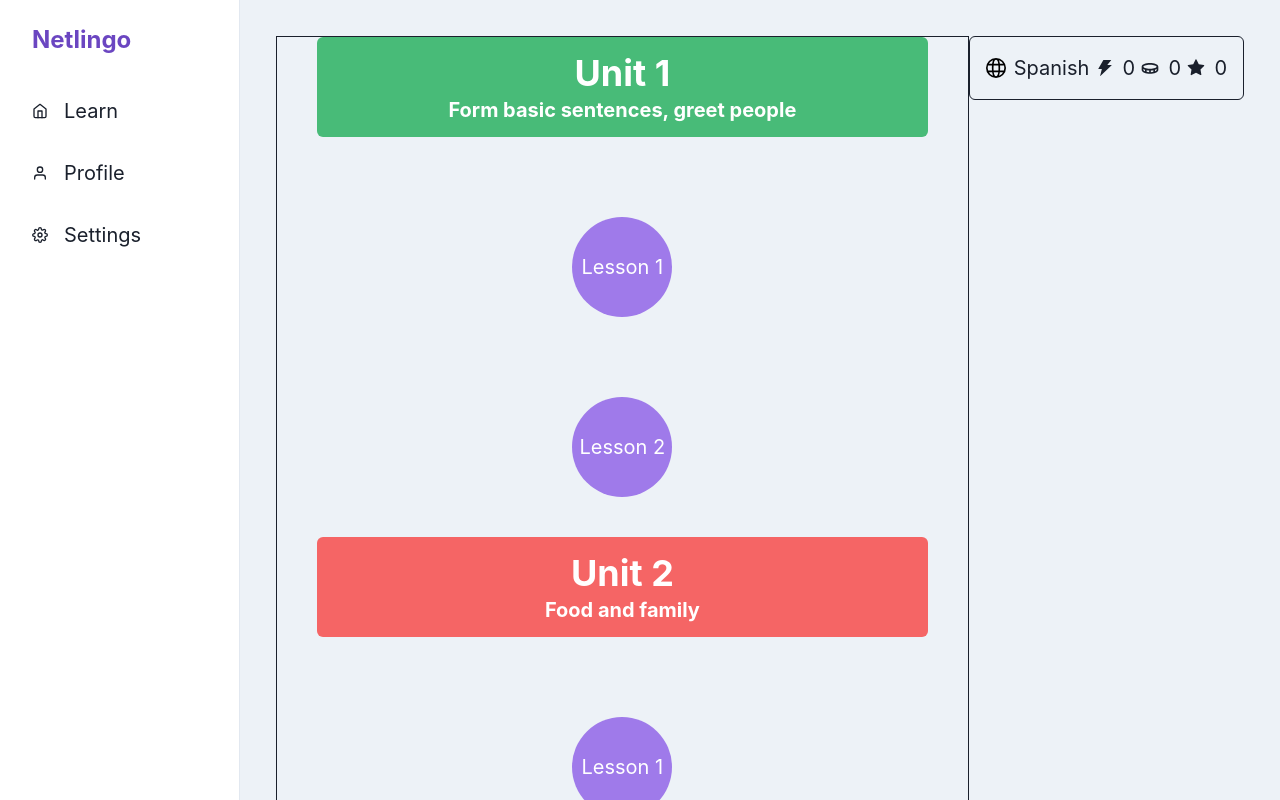
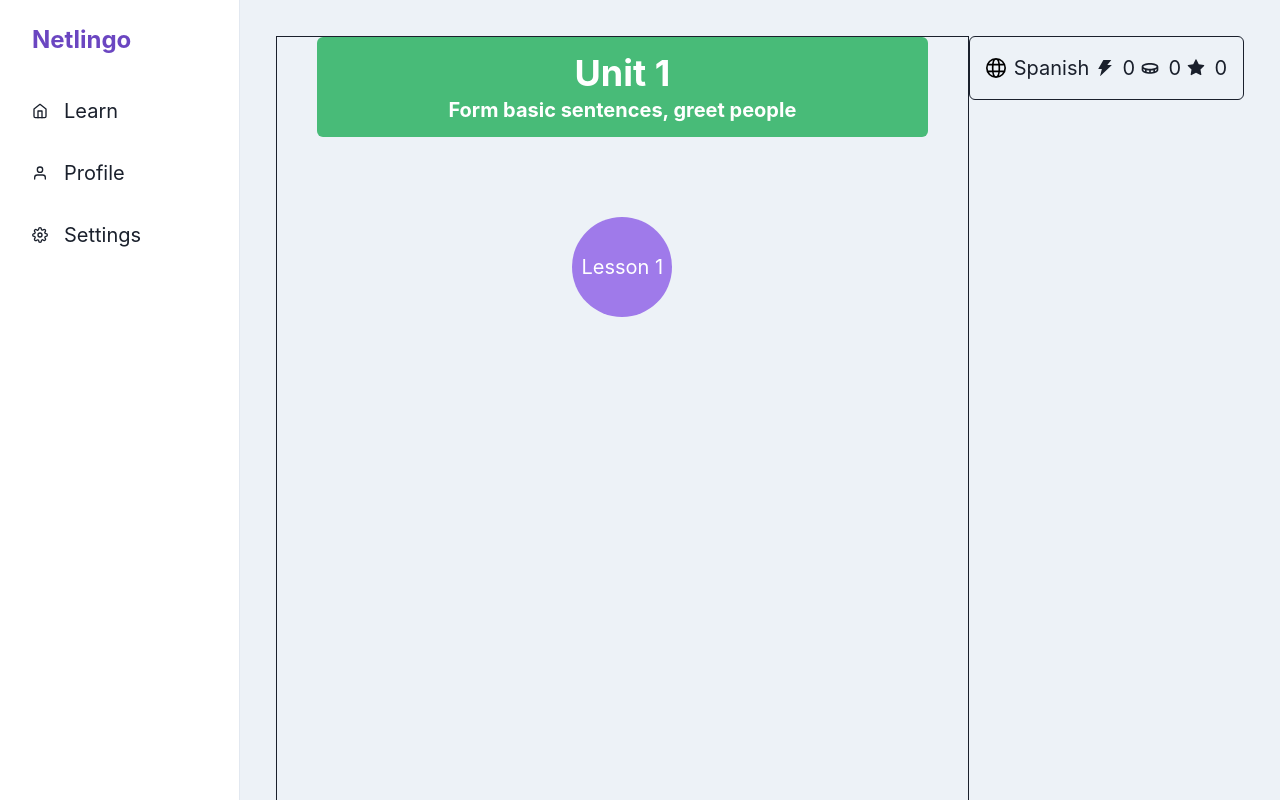
Before and after one commit to KasraTabrizi/Netlingo, a React (Create React App) app: page / in a window 1280 px wide. Shown: the top 800 px of the page. Built offline with nearby package versions, Linux system fonts and the light colour scheme.

Commit message:
install react router

```diff
--- a/package.json
+++ b/package.json
@@ -17,6 +17,7 @@
     "react": "^18.2.0",
     "react-dom": "^18.2.0",
     "react-icons": "^3.11.0",
+    "react-router-dom": "^6.14.0",
     "react-scripts": "5.0.1",
     "typescript": "^4.9.5",
     "web-vitals": "^2.1.4"
--- a/src/components/Unit/Unit.tsx
+++ b/src/components/Unit/Unit.tsx
@@ -24,9 +24,6 @@ const Unit = ({ name, color, number, lessons }: UnitProps) => {
       <Circle size="100px" bg="purple.400" color="white" cursor="pointer">
         Lesson 1
       </Circle>
-      <Circle size="100px" bg="purple.400" color="white" cursor="pointer">
-        Lesson 2
-      </Circle>
     </VStack>
   );
 };
--- a/src/components/Unit/units.json
+++ b/src/components/Unit/units.json
@@ -17,17 +17,5 @@
         "name": "What is your age?"
       }
     ]
-  },
-  {
-    "name": "Food and family",
-    "color": "red.400",
-    "lessons": [
-      {
-        "name": "Order food"
-      },
-      {
-        "name": "Describe your family"
-      }
-    ]
   }
 ]
```
Also changed, not shown: 1 other file (tests, documents, lock files or other folders).
